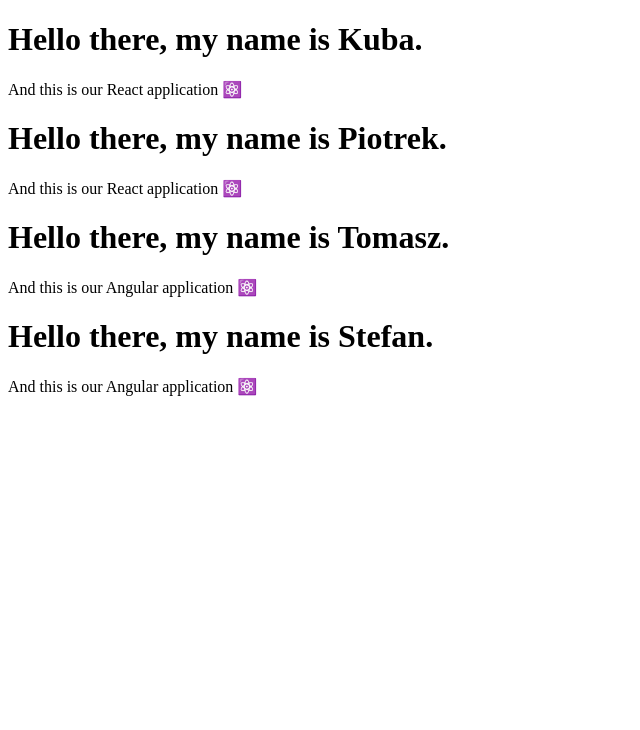
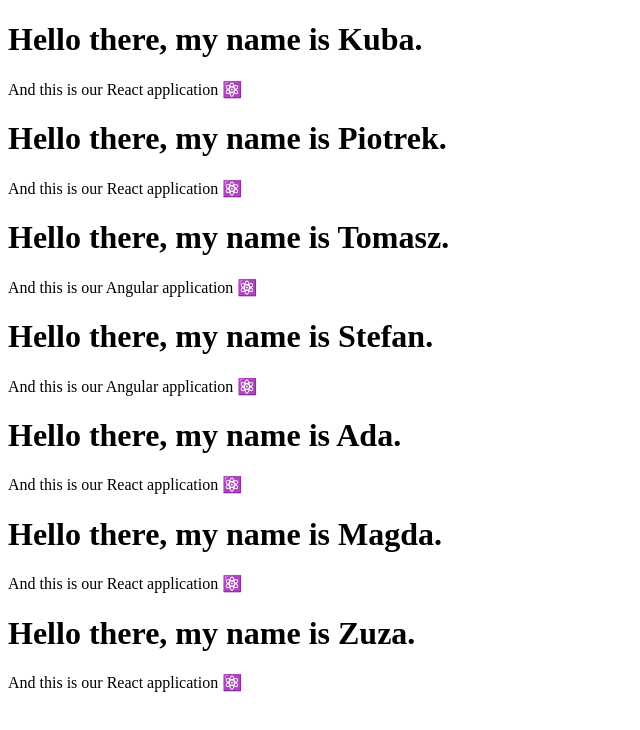
Before and after one commit to Eghizio/react-workshops-stp-agh, a React (Vite) app: page / in a window 1280 px wide. Shown: the top 730 px of the page, without its empty margins (0-640 px from the left). Built offline with nearby package versions, Linux system fonts and the light colour scheme.

Commit message:
Mapping over data, tipping my fedora to our ladies

```diff
--- a/src/App.tsx
+++ b/src/App.tsx
@@ -1,10 +1,11 @@
 import { GreetingCard } from "./components/GreetingCard/GreetingCard";
+
+const names = ["Kuba", "Piotrek", "Tomasz", "Stefan", "Ada", "Magda", "Zuza"];
 
 export const App = () => (
   <main>
-    <GreetingCard name="Kuba" />
-    <GreetingCard name="Piotrek" />
-    <GreetingCard name="Tomasz" />
-    <GreetingCard name="Stefan" />
+    {names.map((name) => (
+      <GreetingCard name={name} />
+    ))}
   </main>
 );
```
